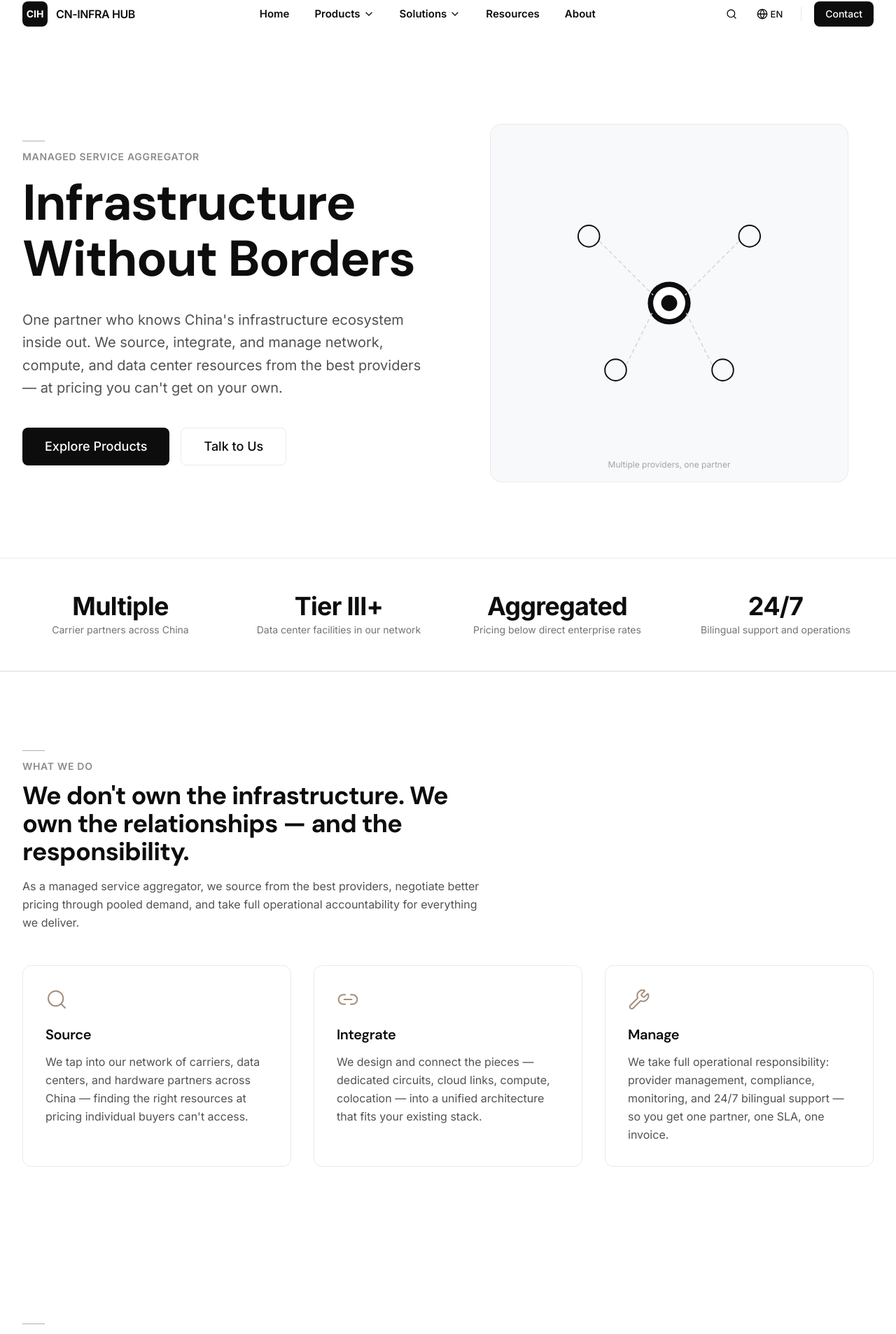
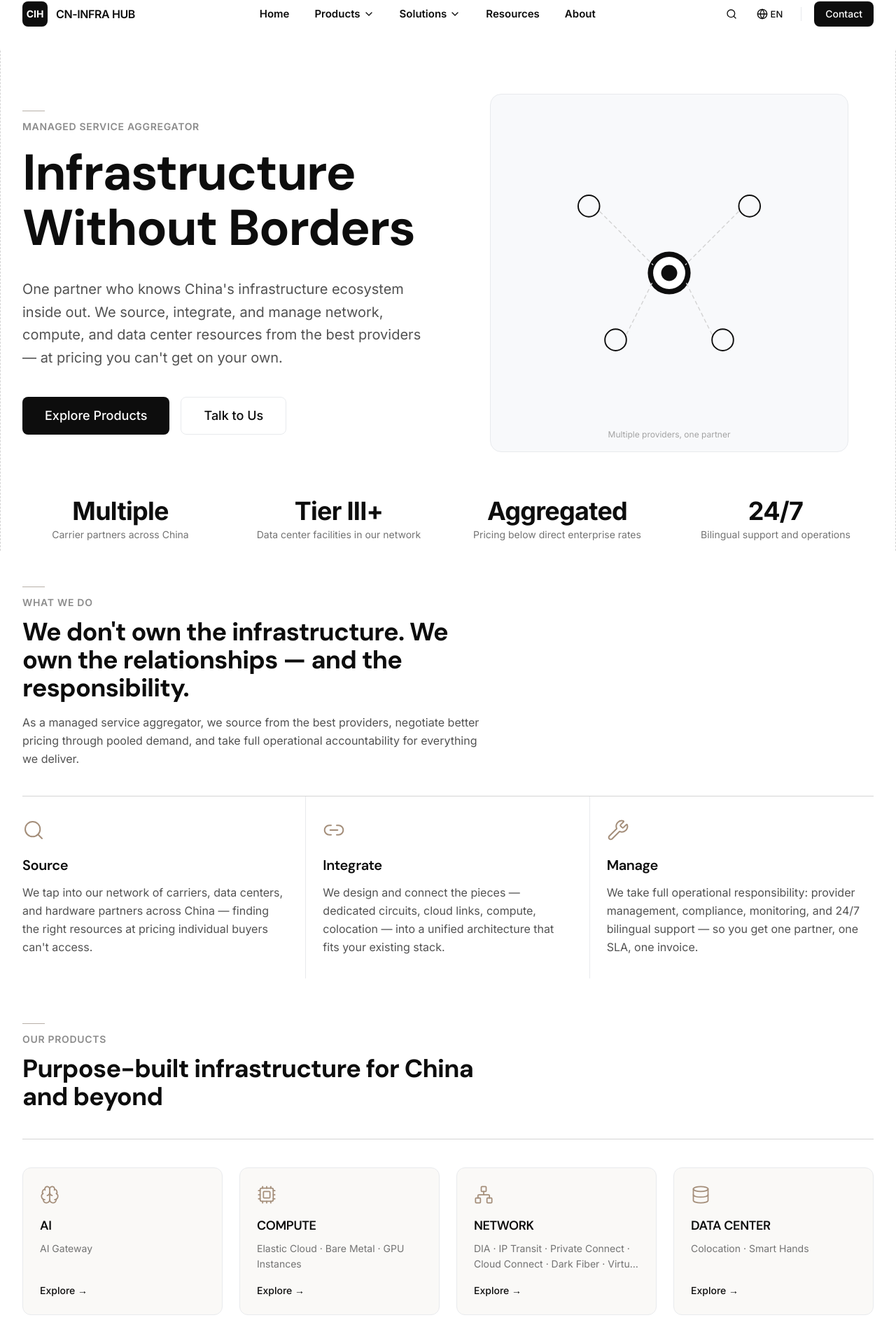
Before and after one commit to emoqbao/cninfrahub, a Next.js app: page / in a window 1280 px wide. Shown: the part 13-1919 px from the top of the page at 70% size. Built offline with nearby package versions, Linux system fonts and the light colour scheme.

Commit message:
Vertical dashed tracks + buffer slots + solid section dividers

```diff
--- a/src/app/layout.tsx
+++ b/src/app/layout.tsx
@@ -72,12 +72,20 @@ export default function RootLayout({ children }: { children: React.ReactNode })
       <head>
         <JsonLd data={organizationSchema} />
       </head>
-      <body className="min-h-full flex flex-col">
-        <I18nProvider>
-          <Header />
-          <main className="flex-1">{children}</main>
-          <Footer />
-        </I18nProvider>
+      <body className="min-h-full flex flex-col relative">
+
+        {/* Vertical dashed tracks — fixed, full height, pointer-events-none */}
+        <div className="fixed inset-0 pointer-events-none z-0">
+          <div className="mx-auto max-w-7xl h-full border-x border-dashed border-[#d4d4d4]" />
+        </div>
+
+        <div className="relative z-10 flex flex-col min-h-full">
+          <I18nProvider>
+            <Header />
+            <main className="flex-1">{children}</main>
+            <Footer />
+          </I18nProvider>
+        </div>
       </body>
     </html>
   );
--- a/src/app/page.tsx
+++ b/src/app/page.tsx
@@ -3,17 +3,46 @@ import TrustStats from "@/components/home/TrustStats";
 import WhatWeDo from "@/components/home/WhatWeDo";
 import ProductOverview from "@/components/home/ProductOverview";
 import CTABanner from "@/components/home/CTABanner";
-import PageFrame from "@/components/ui/PageFrame";
 
 export default function Home() {
   return (
     <>
-      <Hero />
-      <TrustStats />
-      <PageFrame>
+      {/* Buffer slot: whitespace */}
+      <div className="h-12 lg:h-16" />
+
+      {/* Hero */}
+      <div className="mx-auto max-w-7xl px-6 lg:px-8">
+        <Hero />
+      </div>
+
+      {/* Buffer slot: whitespace */}
+      <div className="h-12 lg:h-16" />
+
+      {/* TrustStats */}
+      <div className="mx-auto max-w-7xl px-6 lg:px-8">
+        <TrustStats />
+      </div>
+
+      {/* Buffer slot: whitespace */}
+      <div className="h-12 lg:h-16" />
+
+      {/* What We Do */}
+      <div className="mx-auto max-w-7xl px-6 lg:px-8">
         <WhatWeDo />
+      </div>
+
+      {/* Buffer slot: whitespace */}
+      <div className="h-12 lg:h-16" />
+
+      {/* Our Products */}
+      <div className="mx-auto max-w-7xl px-6 lg:px-8">
         <ProductOverview />
-      </PageFrame>
+      </div>
+
+      {/* Buffer slot: whitespace */}
+      <div className="h-16 lg:h-20" />
+
+      {/* CTA — full width, crosses the dashed tracks */}
       <CTABanner />
     </>
   );
--- a/src/components/home/Hero.tsx
+++ b/src/components/home/Hero.tsx
@@ -8,9 +8,8 @@ export default function Hero() {
   const { lang } = useLanguage();
 
   return (
-    <section className="flex min-h-[calc(100vh-73px)] items-center">
-      <div className="mx-auto w-full max-w-7xl px-6 lg:px-8">
     <div className="grid items-center gap-12 lg:grid-cols-2">
+      {/* Left text */}
       <div>
         <div className="mb-3 h-px w-8 bg-[#b8b0a8]" />
         <p className="text-sm font-semibold uppercase tracking-wider text-[#8c8c8c]">
@@ -36,21 +35,18 @@ export default function Hero() {
         </div>
       </div>
 
-          {/* Hero illustration */}
+      {/* Right illustration */}
       <div className="hidden lg:flex items-center justify-center">
         <div className="relative w-full max-w-lg aspect-square rounded-2xl border border-[#e8eaed] bg-[#f8f9fb] flex flex-col items-center justify-center">
           <div className="absolute top-1/2 left-1/2 -translate-x-1/2 -translate-y-1/2 w-3/4 h-3/4">
             <svg viewBox="0 0 400 400" className="w-full h-full" fill="none">
-                  {/* Hub node */}
               <circle cx="200" cy="200" r="32" fill="#0d0d0d" />
               <circle cx="200" cy="200" r="24" fill="white" />
               <circle cx="200" cy="200" r="12" fill="#0d0d0d" />
-                  {/* Providers */}
               <circle cx="80" cy="100" r="16" fill="none" stroke="#0d0d0d" strokeWidth="2" />
               <circle cx="320" cy="100" r="16" fill="none" stroke="#0d0d0d" strokeWidth="2" />
               <circle cx="120" cy="300" r="16" fill="none" stroke="#0d0d0d" strokeWidth="2" />
               <circle cx="280" cy="300" r="16" fill="none" stroke="#0d0d0d" strokeWidth="2" />
-                  {/* Lines */}
               <line x1="96" y1="108" x2="176" y2="188" stroke="#d4d4d4" strokeWidth="1.5" strokeDasharray="6 4" />
               <line x1="304" y1="108" x2="224" y2="188" stroke="#d4d4d4" strokeWidth="1.5" strokeDasharray="6 4" />
               <line x1="136" y1="292" x2="176" y2="212" stroke="#d4d4d4" strokeWidth="1.5" strokeDasharray="6 4" />
@@ -61,7 +57,5 @@ export default function Hero() {
         </div>
       </div>
     </div>
-      </div>
-    </section>
   );
 }
--- a/src/components/home/ProductOverview.tsx
+++ b/src/components/home/ProductOverview.tsx
@@ -10,14 +10,19 @@ const modules = [
 
 export default function ProductOverview() {
   return (
-    <section className="py-20 lg:py-28">
-      <div className="mx-auto max-w-7xl px-6 lg:px-8">
+    <div>
+      {/* Overview area */}
       <div className="mb-3 h-px w-8 bg-[#b8b0a8]" />
       <p className="text-sm font-semibold uppercase tracking-wider text-[#8c8c8c]">Our Products</p>
       <h2 className="mt-3 max-w-2xl text-3xl font-bold tracking-[-0.02em] text-[#0d0d0d] lg:text-4xl">
         Purpose-built infrastructure for China and beyond
       </h2>
-        <div className="mt-12 grid gap-6 md:grid-cols-2 lg:grid-cols-4">
+
+      {/* Solid horizontal divider */}
+      <div className="mt-10 border-t border-[#d4d4d4]" />
+
+      {/* Four category cards in grid */}
+      <div className="grid gap-6 sm:grid-cols-2 lg:grid-cols-4 mt-10">
         {modules.map((m) => (
           <Link
             key={m.name}
@@ -34,6 +39,5 @@ export default function ProductOverview() {
         ))}
       </div>
     </div>
-    </section>
   );
 }
--- a/src/components/home/TrustStats.tsx
+++ b/src/components/home/TrustStats.tsx
@@ -7,8 +7,6 @@ export default function TrustStats() {
   ];
 
   return (
-    <section className="border-t border-b border-[#e8eaed]">
-      <div className="mx-auto max-w-7xl px-6 py-12 lg:px-8">
     <div className="grid grid-cols-2 gap-8 md:grid-cols-4">
       {stats.map((s) => (
         <div key={s.label} className="text-center">
@@ -19,7 +17,5 @@ export default function TrustStats() {
         </div>
       ))}
     </div>
-      </div>
-    </section>
   );
 }
--- a/src/components/home/WhatWeDo.tsx
+++ b/src/components/home/WhatWeDo.tsx
@@ -20,8 +20,8 @@ const steps = [
 
 export default function WhatWeDo() {
   return (
-    <section className="py-20 lg:py-28">
-      <div className="mx-auto max-w-7xl px-6 lg:px-8">
+    <div>
+      {/* Overview area */}
       <div className="mb-3 h-px w-8 bg-[#b8b0a8]" />
       <p className="text-sm font-semibold uppercase tracking-wider text-[#8c8c8c]">What We Do</p>
       <h2 className="mt-3 max-w-2xl text-3xl font-bold tracking-[-0.02em] text-[#0d0d0d] lg:text-4xl">
@@ -30,9 +30,14 @@ export default function WhatWeDo() {
       <p className="mt-4 max-w-2xl text-[#525252] leading-relaxed">
         As a managed service aggregator, we source from the best providers, negotiate better pricing through pooled demand, and take full operational accountability for everything we deliver.
       </p>
-        <div className="mt-12 grid gap-8 md:grid-cols-3">
+
+      {/* Solid horizontal divider */}
+      <div className="mt-10 border-t border-[#d4d4d4]" />
+
+      {/* Three cards with vertical dividers */}
+      <div className="grid md:grid-cols-3 divide-x divide-[#e8eaed]">
         {steps.map((s) => (
-            <div key={s.title} className="rounded-xl border border-[#e8eaed] p-8 transition-all duration-200 hover:-translate-y-0.5 hover:shadow-md">
+          <div key={s.title} className="px-6 py-8 first:pl-0 last:pr-0">
             <s.icon className="h-8 w-8 text-[#a48e7a]" strokeWidth={1.5} />
             <h3 className="mt-5 text-xl font-semibold text-[#0d0d0d]">{s.title}</h3>
             <p className="mt-3 text-[#525252] leading-relaxed">{s.description}</p>
@@ -40,6 +45,5 @@ export default function WhatWeDo() {
         ))}
       </div>
     </div>
-    </section>
   );
 }
```
Lines whose indentation alone changed are shown as unchanged.
